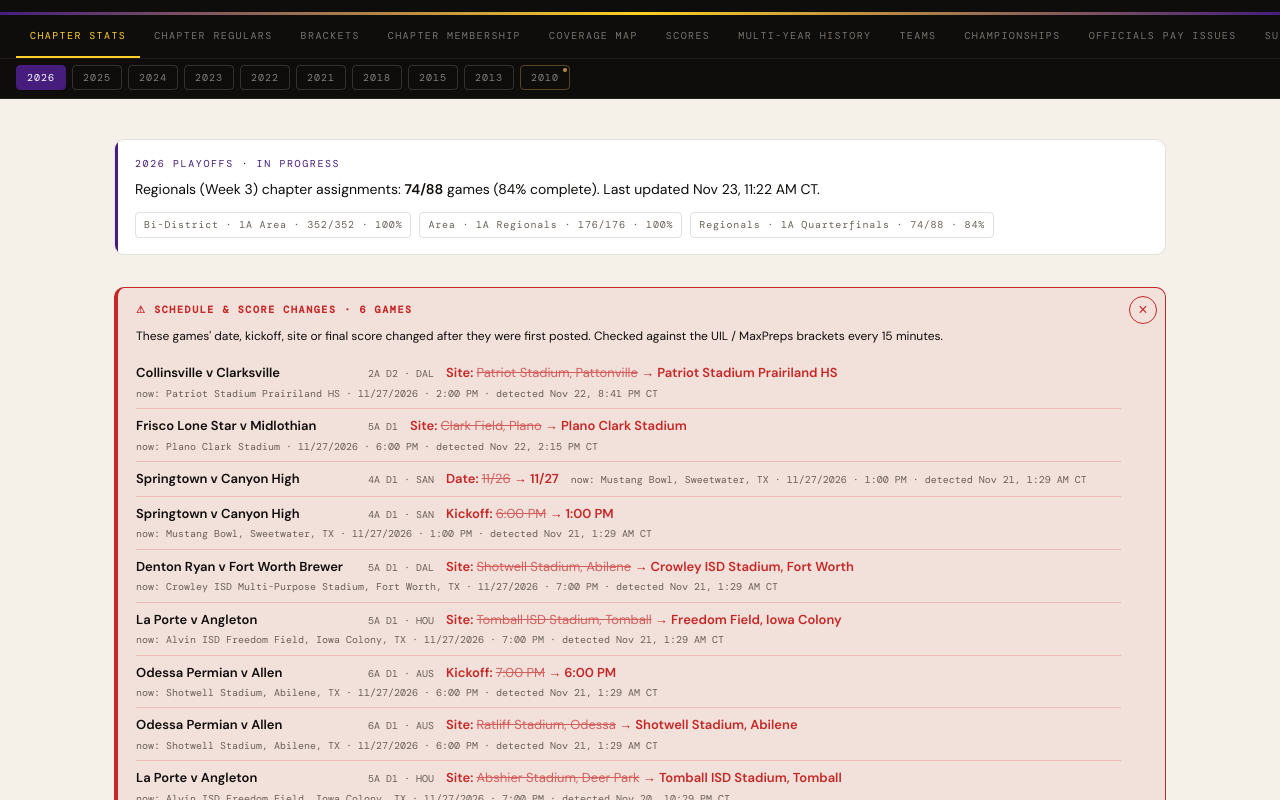
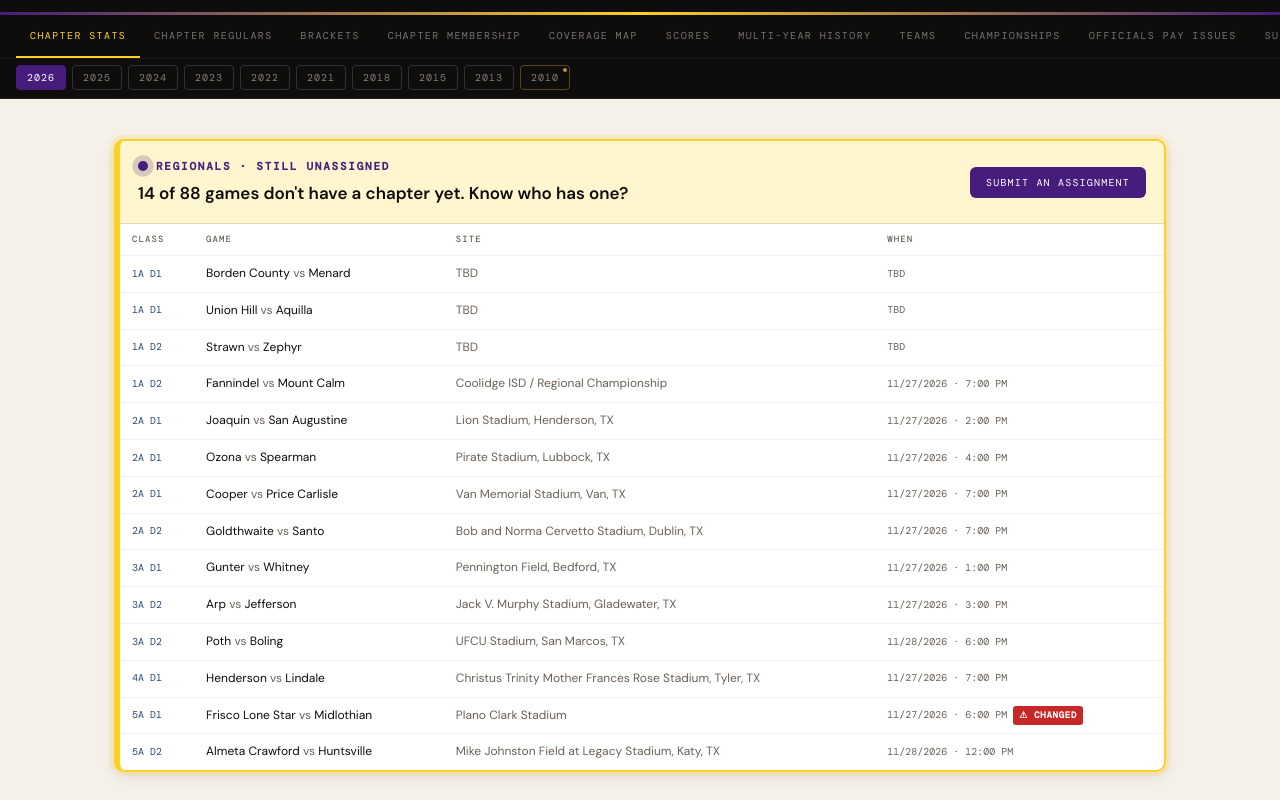
Before and after one commit to colemic2006/texasplayoffs, a React (Vite) app: page / in a window 1280 px wide. Shown: the part 340-1140 px from the top of the page. Built offline with nearby package versions, Linux system fonts and the light colour scheme.

Commit message:
Missing-games box: from Regionals on, shows once 75% of the round's games have a chapter
Co-Authored-By: Claude Opus 5.5 <noreply@anthropic.com>
Claude-Session: https://claude.ai/code/session_01BMNz1h9oErPrBeApAqNHEj

```diff
--- a/src/components/MissingGames.jsx
+++ b/src/components/MissingGames.jsx
@@ -5,6 +5,7 @@ import { ChangeBadge, ChangeDetail } from '../changes'
 const ROUNDS = { 1:'Bi-District', 2:'Area', 3:'Regionals', 4:'Quarterfinals', 5:'Semifinals', 6:'Championship' }
 const CLASSES = ['1A D1','1A D2','2A D1','2A D2','3A D1','3A D2','4A D1','4A D2','5A D1','5A D2','6A D1','6A D2']
 export const SHOW_AT_MOST = 10
+export const ENTERED_SHARE = 0.75   // Regionals on: share of the round's games with a chapter before the unassigned list shows
 
 const DAY = 86400000
 const todayCT = () => new Date().toLocaleDateString('en-CA', { timeZone: 'America/Chicago' })
@@ -27,7 +28,8 @@ export function roundOpen(games, week) {
 }   // the list appears once this round is down to this many unassigned games
 
 // While a season is in progress: the current round's games that no chapter has claimed yet, and
-// the ones with no site on the map yet. Each list shows only once it is down to SHOW_AT_MOST games,
+// the ones with no site on the map yet. Each list shows only once it is down to SHOW_AT_MOST games
+// (the unassigned list, from Regionals on: once ENTERED_SHARE of the round's games have a chapter),
 // so it doesn't fill the page early in the week before brackets and assignments come in.
 export default function MissingGames({ data, onSubmit }) {
   if (data?.season?.status !== 'in_progress') return null
@@ -37,7 +39,10 @@ export default function MissingGames({ data, onSubmit }) {
   const order = (a, b) => CLASSES.indexOf(a.classification) - CLASSES.indexOf(b.classification) || (a.date || '').localeCompare(b.date || '')
   const noChapter = round.filter(g => !g.chapter).sort(order)
   const noPin = round.filter(g => g.lat == null || g.lng == null).sort(order)
-  const showChapter = noChapter.length > 0 && noChapter.length <= SHOW_AT_MOST
+  // Regionals on, the rounds are small, so the unassigned list shows once 75% of the round's games have a chapter
+  const showChapter = noChapter.length > 0 && (week >= 3
+    ? (round.length - noChapter.length) / round.length >= ENTERED_SHARE
+    : noChapter.length <= SHOW_AT_MOST)
   const showPin = noPin.length > 0 && noPin.length <= SHOW_AT_MOST
   if (!showChapter && !showPin) return null
 
```
